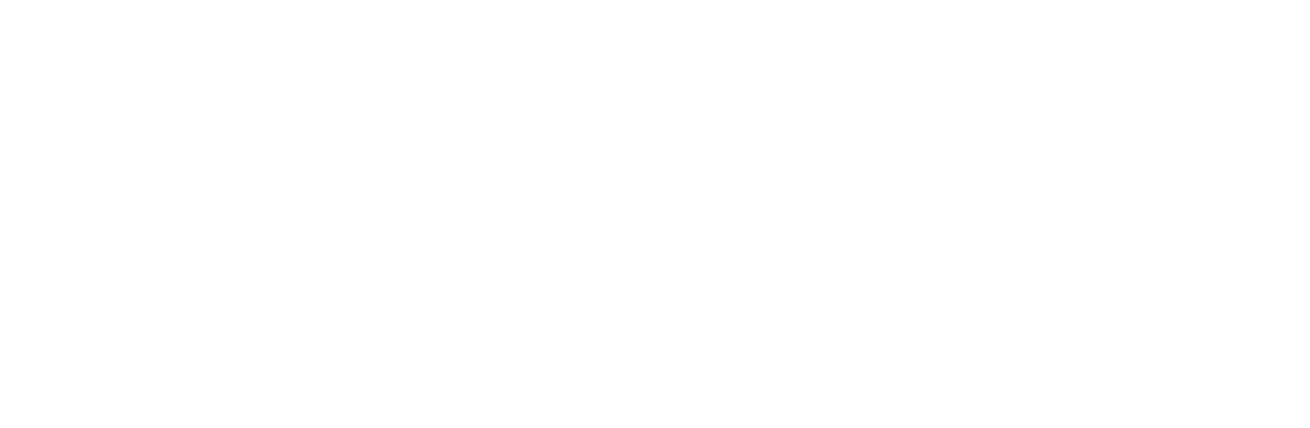
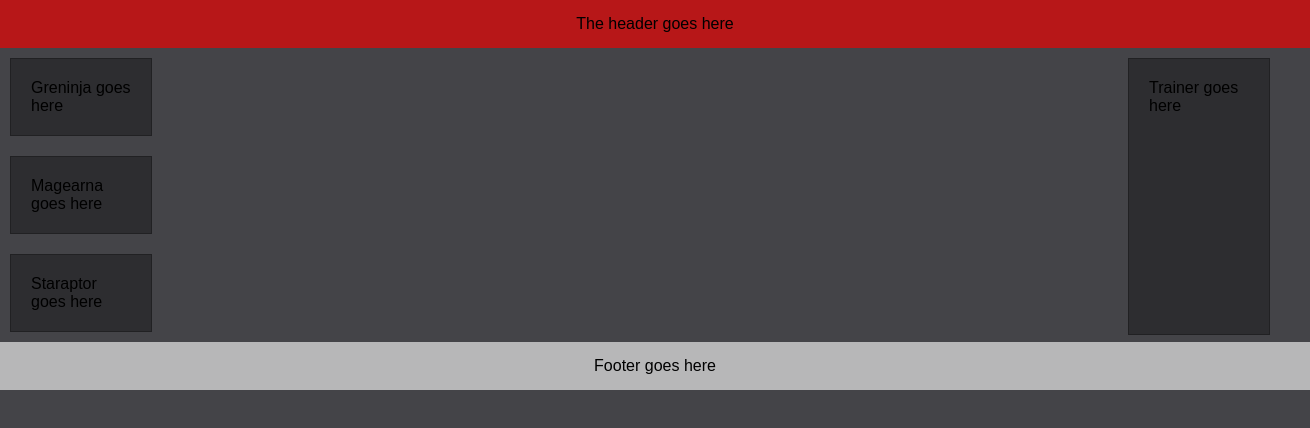
Before and after one commit to searlevii/Pokedex, a plain HTML site: page index.html in a window 1280 px wide. Shown: the whole page, 1310 px wide, since content can reach past the window. Drawn offline with Linux system fonts and the light colour scheme.

Commit message:
HTML WIP

```diff
--- a/index.html
+++ b/index.html
@@ -8,12 +8,25 @@
   <body>
     <header>
       <nav>
-
+        <p>The header goes here</p>
       </nav>
     </header>
-
+    <div class="panel" id="champion">
+      <p>Trainer goes here</p>
+    </div>
+    <div class="panel" id="greninja">
+      <p>Greninja goes here</p>
+    </div>
+    <br>
+    <div class="panel" id="magearna">
+      <p>Magearna goes here </p>
+    </div>
+    <br>
+    <div class="panel" id="staraptor">
+      <p>Staraptor goes here </p>
+    </div>
     <footer>
-
+      <p>Footer goes here</p>
     </footer>
     <script type="text/javascript" src="script.js"></script>
   </body>
--- a/main.css
+++ b/main.css
@@ -0,0 +1,33 @@
+* {
+  margin: 0;
+  padding: 0;
+}
+header {
+  background-color: #f00000aa;
+  padding: 15px;
+  text-align: center;
+  width: 100%;
+
+}
+body {
+  background-color: #444448;
+  font-family: sans-serif;
+}
+footer {
+  background-color: #f0f0f0aa;
+  padding: 15px;
+  text-align: center;
+  width: 100%;
+}
+#champion {
+  float: right;
+  height: 235px;
+}
+.panel {
+  background-color: #222224aa;
+  display: inline-block;
+  padding: 20px;
+  margin: 10px;
+  width: 100px;
+  border: 1px #11111166 solid;
+}
```
